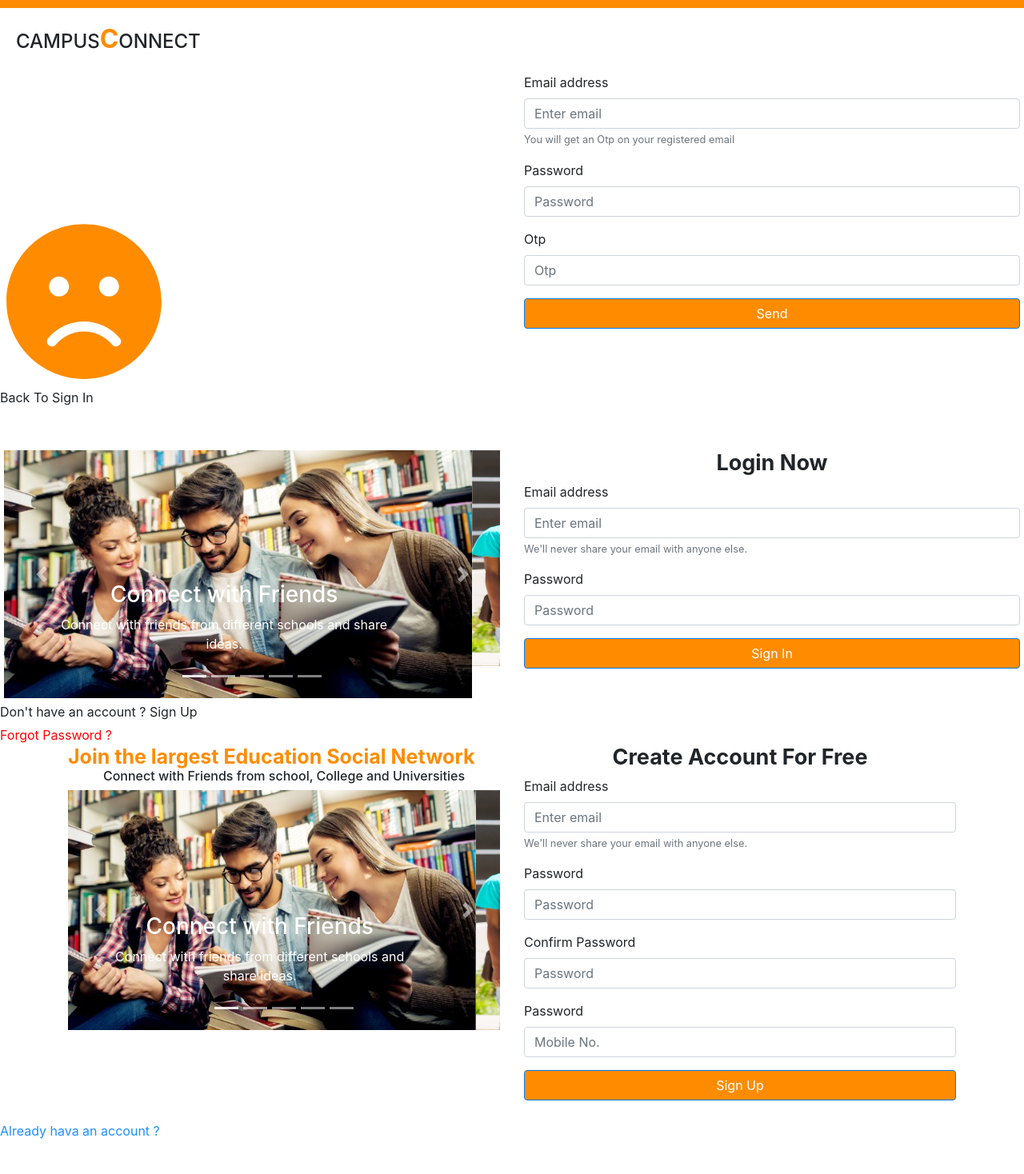
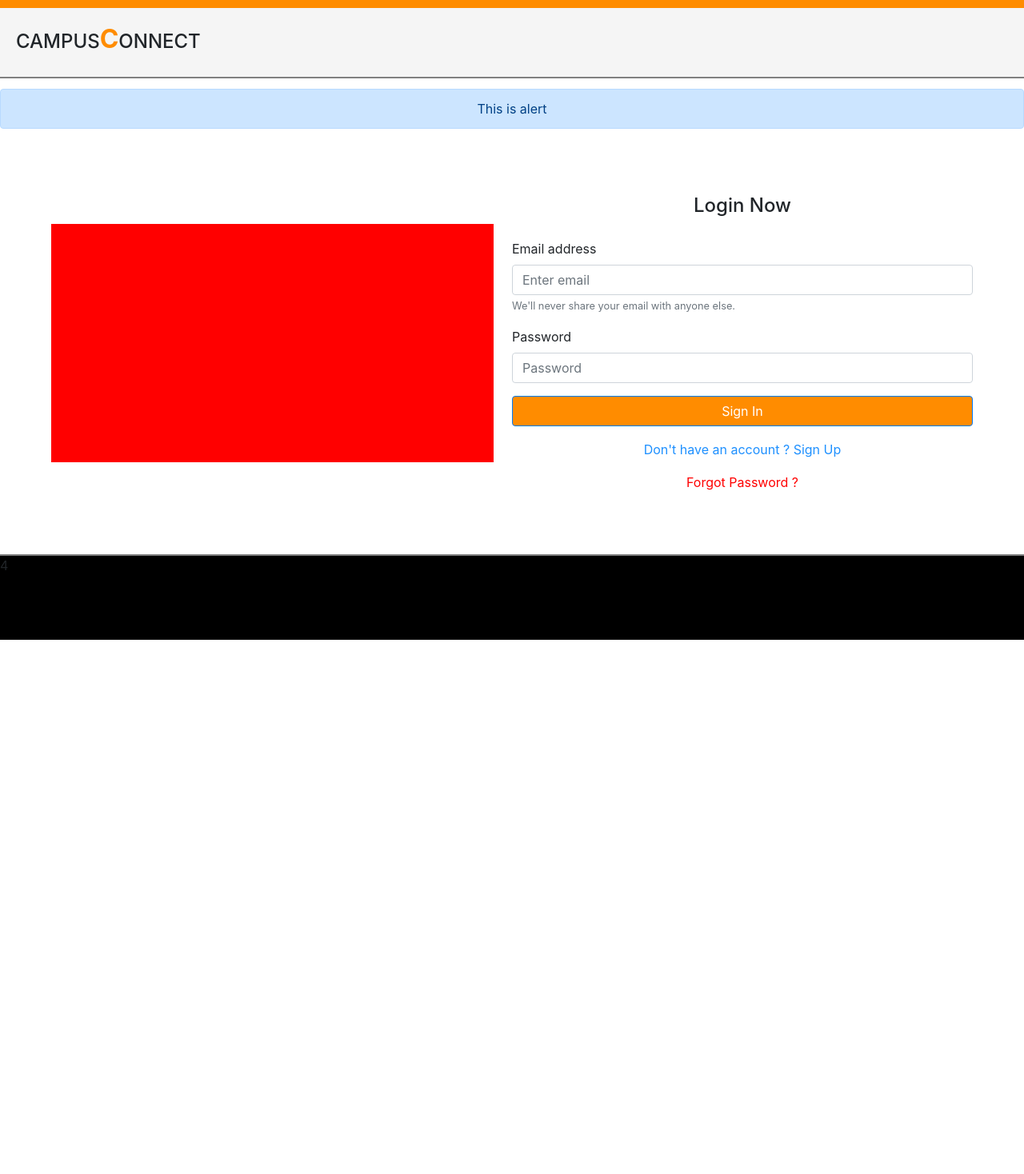
Before and after one commit to braQobiGH/compus-connect, a React (Create React App) app: page / in a window 1280 px wide. Shown: the top 1468 px of the page at 80% size. After the commit the page ends 800 px from the top, so only its background shows below. Built offline with nearby package versions, Linux system fonts and the light colour scheme.

Commit message:
cleared the mess up...now everything is responsive

```diff
--- a/src/Components/forgotPassword.js
+++ /dev/null
@@ -1,41 +0,0 @@
-import React from "react";
-import "../Css/signin.css";
-import logo from "../images/locked.png"
-
-import { Container, Form, Button } from "react-bootstrap";
-import { FontAwesomeIcon } from "@fortawesome/react-fontawesome";
-import { faAngry, faFrown } from "@fortawesome/free-solid-svg-icons";
-import { faFrownO } from "@fortawesome/free-solid-svg-icons";
-
-
-export default (props) => (
- <div Id="sign_control"  >
-   <div className="row">
-     <div   className="col-sm-6 " >
-     <FontAwesomeIcon icon={faFrown}  style={{color:"darkorange",fontSize:"200px",marginTop:"30%"}}/>
-     </div>
-     <div  className="col-sm-6">
-     <Form >
-      <Form.Group controlId="formBasicEmail">
-        <Form.Label>Email address</Form.Label>
-        <Form.Control type="email" placeholder="Enter email" required />
-        <Form.Text className="text-muted">
-         You will get an Otp on your registered email
-        </Form.Text>
-      </Form.Group>
-      <Form.Group controlId="formBasicPassword">
-        <Form.Label>Password</Form.Label>
-        <Form.Control type="password" placeholder="Password" required />
-      </Form.Group>
-      <Form.Group controlId="formBasicPassword">
-        <Form.Label>Otp</Form.Label>
-        <Form.Control type="password" placeholder="Otp" required />
-      </Form.Group>
-      <Button  type="submit" className="col-12 btn" style={{backgroundColor:"darkorange"}}>
-        Send
-      </Button>
-    </Form>
-     </div>
-   </div>
- </div>
-);
--- a/src/Components/signin.js
+++ b/src/Components/signin.js
@@ -1,99 +1,24 @@
 import React from "react";
 import "../Css/signin.css";
-import logo from "../images/mylogo.jpg"
-import happy from "../images/happy.jpg"
-import join from "../images/join.jpg"
-import meeting from "../images/meeting.jpg"
-import walk from "../images/walk.jpg"
+// import logo from "../images/mylogo.jpg"
+// import happy from "../images/happy.jpg"
+// import join from "../images/join.jpg"
+// import meeting from "../images/meeting.jpg"
+// import walk from "../images/walk.jpg"
 
 
-import Carousel from 'react-bootstrap/Carousel'
+// import Carousel from 'react-bootstrap/Carousel'
 
-import { Form, Button } from "react-bootstrap";
+import { Form, Button, Row, Col } from "react-bootstrap";
 
 export default (props) => (
- <div Id="sign_control"  >
-   <div className="row">
-     <div   className="col-sm-6 ">
-
-
-
-
-        <Carousel>
-  <Carousel.Item>
-    <img
-      className="d-block w-100"
-      src={logo}
-      alt="First slide"
-    />
-    <Carousel.Caption>
-      <h3>Connect with Friends</h3>
-      <center>
-      <p>Connect with friends from different schools and share ideas.</p>
-      </center>
-    </Carousel.Caption>
-  </Carousel.Item>
-  <Carousel.Item>
-    <img
-      className="d-block w-100"
-      src={walk}
-      alt="Third slide"
-      style= {{height:"270px"}}
-      />
-
-
-    <Carousel.Caption>
-      <h3>Second slide label</h3>
-      <p>Lorem ipsum dolor sit amet, consectetur adipiscing elit.</p>
-    </Carousel.Caption>
-  </Carousel.Item>
-  <Carousel.Item>
-    <img
-      className="d-block w-100"
-      src={join}
-      alt="Third slide"
-      style= {{height:"270px"}}
-    />
-    <Carousel.Caption>
-      <h3>Second slide label</h3>
-      <p>Lorem ipsum dolor sit amet, consectetur adipiscing elit.</p>
-    </Carousel.Caption>
-  </Carousel.Item>
-  <Carousel.Item>
-    <img
-      className="d-block w-100"
-      src={happy}
-      alt="Third slide"
-      style= {{height:"270px"}}
-    />
-
-<Carousel.Caption>
-      <h3>Second slide label</h3>
-      <p>Lorem ipsum dolor sit amet, consectetur adipiscing elit.</p>
-    </Carousel.Caption>
-  </Carousel.Item>
-  <Carousel.Item>
-    <img
-      className="d-block w-100"
-      src={meeting}
-      alt="Third slide"
-      style= {{height:"270px"}}
-    />
-
-
-    <Carousel.Caption>
-      <h3>Third slide label</h3>
-      <p>Praesent commodo cursus magna, vel scelerisque nisl consectetur.</p>
-    </Carousel.Caption>
-  </Carousel.Item>
-</Carousel>
-
-     </div>
-     <div  className="col-sm-6">
+  <div className='container-div'>
+    <div className='carousel-div'></div>
+     <div  className="signin-form-div">
        <center>
-       <h5 style={{fontSize:"27px",fontWeight:"bolder"}}>Login Now</h5>
+       <h4>Login Now</h4>
        </center>
-     <Form >
+     <Form style={{width:'100%'}}>
       <Form.Group controlId="formBasicEmail">
         <Form.Label>Email address</Form.Label>
         <Form.Control type="email" placeholder="Enter email" required />
@@ -109,7 +34,12 @@ export default (props) => (
         Sign In
       </Button>
     </Form>
-     </div>
-   </div>
- </div>
+        <Row id="signup-link" style={{ marginTop: "3%",color:'Dodgerblue'}}>
+            <Col onClick={props.goToSignUp}>Don't have an account ? Sign Up</Col>
+          </Row>
+          <Row id="forget-password-link" style={{ color: "red" }}>
+            <Col onClick={props.goToForgetPassword}>Forgot Password ?</Col>
+          </Row>
+    </div>
+    </div>
 );
--- a/src/Components/signup.js
+++ b/src/Components/signup.js
@@ -1,98 +1,21 @@
 import React from "react";
-import "../Css/signin.css";
-import { Container, Form, Button } from "react-bootstrap";
-import { FontAwesomeIcon } from "@fortawesome/react-fontawesome";
-import { faAngry } from "@fortawesome/free-solid-svg-icons";
-import logo from "../images/mylogo.jpg"
-import happy from "../images/happy.jpg"
-import join from "../images/join.jpg"
-import meeting from "../images/meeting.jpg"
-import walk from "../images/walk.jpg"
-import Carousel from 'react-bootstrap/Carousel'
+import "../Css/signup.css";
+import { Form, Button, Col, Row } from "react-bootstrap";
+// import logo from "../images/mylogo.jpg"
+// import happy from "../images/happy.jpg"
+// import join from "../images/join.jpg"
+// import meeting from "../images/meeting.jpg"
+// import walk from "../images/walk.jpg"
+// import Carousel from 'react-bootstrap/Carousel'
 
 export default (props) => (
-  <Container className="container-fluid">
-    <div className="row">
-    <div   className="col-sm-6 ">
-    <h6 ><span className="mb-3 " style={{fontSize:"25px",fontWeight:"bolder",color:"darkorange"}}> Join the largest Education Social Network</span><span><br/><center>Connect with Friends from school, College and Universities</center></span></h6>
-
-
-
-     <Carousel>
-<Carousel.Item>
- <img
-   className="d-block w-100"
-   src={logo}
-   alt="First slide"
-   style= {{height:"300px"}}
- />
- <Carousel.Caption>
-   <h3>Connect with Friends</h3>
-   <center>
-   <p>Connect with friends from different schools and share ideas.</p>
-   </center>
- </Carousel.Caption>
-</Carousel.Item>
-<Carousel.Item>
- <img
-   className="d-block w-100"
-   src={walk}
-   alt="Third slide"
-   style= {{height:"300px"}}
-   />
-
-
- <Carousel.Caption>
-   <h3>Second slide label</h3>
-   <p>Lorem ipsum dolor sit amet, consectetur adipiscing elit.</p>
- </Carousel.Caption>
-</Carousel.Item>
-<Carousel.Item>
- <img
-   className="d-block w-100"
-   src={join}
-   alt="Third slide"
-   style= {{height:"300px"}}
- />
- <Carousel.Caption>
-   <h3>Second slide label</h3>
-   <p>Lorem ipsum dolor sit amet, consectetur adipiscing elit.</p>
- </Carousel.Caption>
-</Carousel.Item>
-<Carousel.Item>
- <img
-   className="d-block w-100"
-   src={happy}
-   alt="Third slide"
-   style= {{height:"300px"}}
- />
-
-<Carousel.Caption>
-   <h3>Second slide label</h3>
-   <p>Lorem ipsum dolor sit amet, consectetur adipiscing elit.</p>
- </Carousel.Caption>
-</Carousel.Item>
-<Carousel.Item>
- <img
-   className="d-block w-100"
-   src={meeting}
-   alt="Third slide"
-   style= {{height:"300px"}}
- />
-
-
- <Carousel.Caption>
-   <h3>Third slide label</h3>
-   <p>Praesent commodo cursus magna, vel scelerisque nisl consectetur.</p>
- </Carousel.Caption>
-</Carousel.Item>
-</Carousel>
-    </div>
-    <div  className="col-sm-6">
+  <div className="container-div">
+    <div className='carousel-div'></div>
+    <div  className="signup-form-div">
       <center >
-    <h5  style={{fontSize:"27px",fontWeight:"bolder"}}>Create Account For Free</h5>
+    <h4>Create Account For Free</h4>
     </center>
-    <Form >
+    <Form style={{width:'100%'}}>
       <Form.Group controlId="formBasicEmail">
         <Form.Label>Email address</Form.Label>
         <Form.Control type="email" placeholder="Enter email" required />
@@ -115,9 +38,10 @@ export default (props) => (
       <Button  type="submit" className="col-12 btn pulse" style={{backgroundColor:"darkorange"}}>
         Sign Up
       </Button>
-    </Form>
+      </Form>
+      <Row id="already-link" style={{ marginTop: "3%",color:'Dodgerblue' }}>
+            <Col onClick={props.goToSignIn}>Already hava an account ? </Col>
+          </Row>
     </div>
-    </div>
-
-  </Container>
+  </div>
 );
--- a/src/Components/welcome.js
+++ b/src/Components/welcome.js
@@ -1,8 +1,10 @@
 import React, { useRef } from "react";
 import SignIn from "../Components/signin";
 import SignUp from "../Components/signup";
-import ForgotPassword from "../Components/forgotPassword";
-import { Row, Col } from "react-bootstrap";
+import ForgetPassword from "../Components/forgetpassword";
+// import { Row, Col } from "react-bootstrap";
+import '../Css/welcome.css'
+import { Alert } from "react-bootstrap";
 
 export default props=>{
   const divRef = useRef(null);
@@ -10,39 +12,25 @@ export default props=>{
   const goToSignIn = (e) => (divRef.current.style.marginLeft = "-100%");
   const goToForgetPassword = (e) => (divRef.current.style.marginLeft = "0%");
   return (
-    <div className="main-div">
-      <div style={{width:"100%",height:"10px",backgroundColor:"darkorange"}}></div>
-
-  <div className="row">
-      <div className="header-div col-12">
-      <h4 style={{paddingLeft:"20px",paddingTop:"20px"}}>CAMPUS<span style={{color:"darkorange",fontSize:"32px",fontWeight:"bolder"}}>C</span>ONNECT</h4>
-
-      </div>
+      <div className="main-div">
+        <div style={{ width: "100%", height: "10px", backgroundColor: "darkorange" }}>
       </div>
 
-
+      <div className="row">
+        <div className="header-div col-12">
+        <h4 style={{paddingLeft:"20px",paddingTop:"20px"}}>CAMPUS<span style={{color:"darkorange",fontSize:"32px",fontWeight:"bolder"}}>C</span>ONNECT</h4>
+        </div>
+      </div>
+      <Alert style={{textAlign:'center',marginTop:'1%'}} variant='primary' show={true}>This is alert</Alert>
       <div className="signin-signup-forgetpassword-div" ref={divRef}>
         <div className="forgetpassword-div">
-          <ForgotPassword />
-          <Row id="forgot-link" style={{ marginTop: "1%", marginBottom: "3%" }}>
-            <Col onClick={goToSignIn}>Back To Sign In</Col>
-          </Row>
+          <ForgetPassword goToSignIn={goToSignIn}/>
         </div>
         <div className="signin-div">
-          <SignIn />
-
-          <Row id="signup-link" style={{ marginTop: "1px", marginBottom: "5px", }}>
-            <Col onClick={goToSignUp}>Don't have an account ? Sign Up</Col>
-          </Row>
-          <Row id="forgot-password-link" style={{ color: "red" }}>
-            <Col onClick={goToForgetPassword}>Forgot Password ?</Col>
-          </Row>
+          <SignIn goToForgetPassword={goToForgetPassword} goToSignUp={goToSignUp}/>
         </div>
         <div className="signup-div">
-          <SignUp />
-          <Row id="already-link" style={{ marginTop: "2%", marginBottom: "3%",color:'Dodgerblue' }}>
-            <Col onClick={goToSignIn}>Already hava an account ? </Col>
-          </Row>
+          <SignUp goToSignIn={goToSignIn}/>
         </div>
       </div>
       <div className="features-aboutus-div">4</div>
--- /dev/null
+++ b/src/Css/forgetpassword.css
@@ -0,0 +1,24 @@
+.emoji-div{
+      width: 50%;
+      height: 100%;
+      display: flex;
+      flex-direction: column;
+      align-items: center;
+      justify-content: center;
+      font-weight: bold;
+  }
+  .forgetpassword-form-div{
+    width: 50%;
+    display: flex;
+    flex-direction: column;
+    align-items: center;
+  }
+  #forget-password-link{
+    color:dodgerblue;
+    margin-top: 3%;
+  }
+  @media only screen and (max-width:860px){
+    .container-div{flex-direction: column;}
+    .forgetpassword-form-div{width: 96%;margin-right: 1%;}
+    .emoji-div{height: auto;}
+  }
--- a/src/Css/signin.css
+++ b/src/Css/signin.css
@@ -1,17 +1,17 @@
-.container {
+.carousel-div{
+  background-color: red;
+  width: 48%;
+  margin-right: 2%;
+  height: 100%;
+}
+.signin-form-div{
+  width:50%;
   display: flex;
+  flex-direction: column;
   align-items: center;
-  align-self: center;
-  justify-self: center;
-  flex-direction: column;
+  justify-content: center;
 }
-.image{
-  width:700px;
-  height:300px
+@media only screen and (max-width:860px){
+  .carousel-div{display: none;}
+  .signin-form-div{width: 96%;margin-right: 2%;}
 }
-#sign_control{
-  position:relative;
-  top:10px;
-  margin-bottom:10px;
-  padding:5px;
-}
--- a/src/Css/signup.css
+++ b/src/Css/signup.css
@@ -0,0 +1,17 @@
+.carousel-div{
+    background-color: red;
+    width: 48%;
+    margin-right: 2%;
+    height: 80%;
+  }
+.signup-form-div{
+  width: 50%;
+  display: flex;
+  flex-direction: column;
+  align-items: center;
+}
+
+@media only screen and (max-width:860px){
+    .carousel-div{display: none;}
+    .signup-form-div{width: 96%;margin-right: 2%;}
+  }
--- a/src/Css/welcome.css
+++ b/src/Css/welcome.css
@@ -1,14 +1,18 @@
 .main-div {
-  height: 200%;
-  overflow: hidden;
+  height: 100%;
+  overflow-x: hidden;
+}
+.container-div {
+  width: 90%;
+  display: flex;
+  align-items: center;
 }
 .header-div {
-  height: 5%;
+  height: 10%;
   background-color:whitesmoke;
   border-bottom : 2px solid #808080;
 }
 .signin-signup-forgetpassword-div {
-  height: 40%;
   width: 300%;
   display: flex;
   margin-left: -100%;
@@ -24,25 +28,20 @@
   flex-direction: column;
 }
 
-#already-link{margin-left:45%;
-  color:dodgerblue;}
 .features-aboutus-div {
-  height: 55%;
-  background-color:#808080;
+  height: 20%;
+  margin-top: 1%;
+  border-top: 2px gray solid;
+  background-color:black;
 }
 
-#forgot-link:hover,
+#forget-password-link:hover,
 #signup-link:hover,
-#already-link:hover,
-#forgot-password-link:hover {
+#already-link:hover {
   cursor: pointer;
 }
-#signup-link,
-#forgot-password-link {
-  color:dodgerblue;
-  margin-left:45%;
+
+h4{
+  font-weight: bold;
+  padding-bottom: 20px;
 }
-#forgot-link{
-  margin-left:17%;
-  color:dodgerblue;
-}
```
Also changed, not shown: src/Components/forgetpassword.js (+13 -6 lines).
